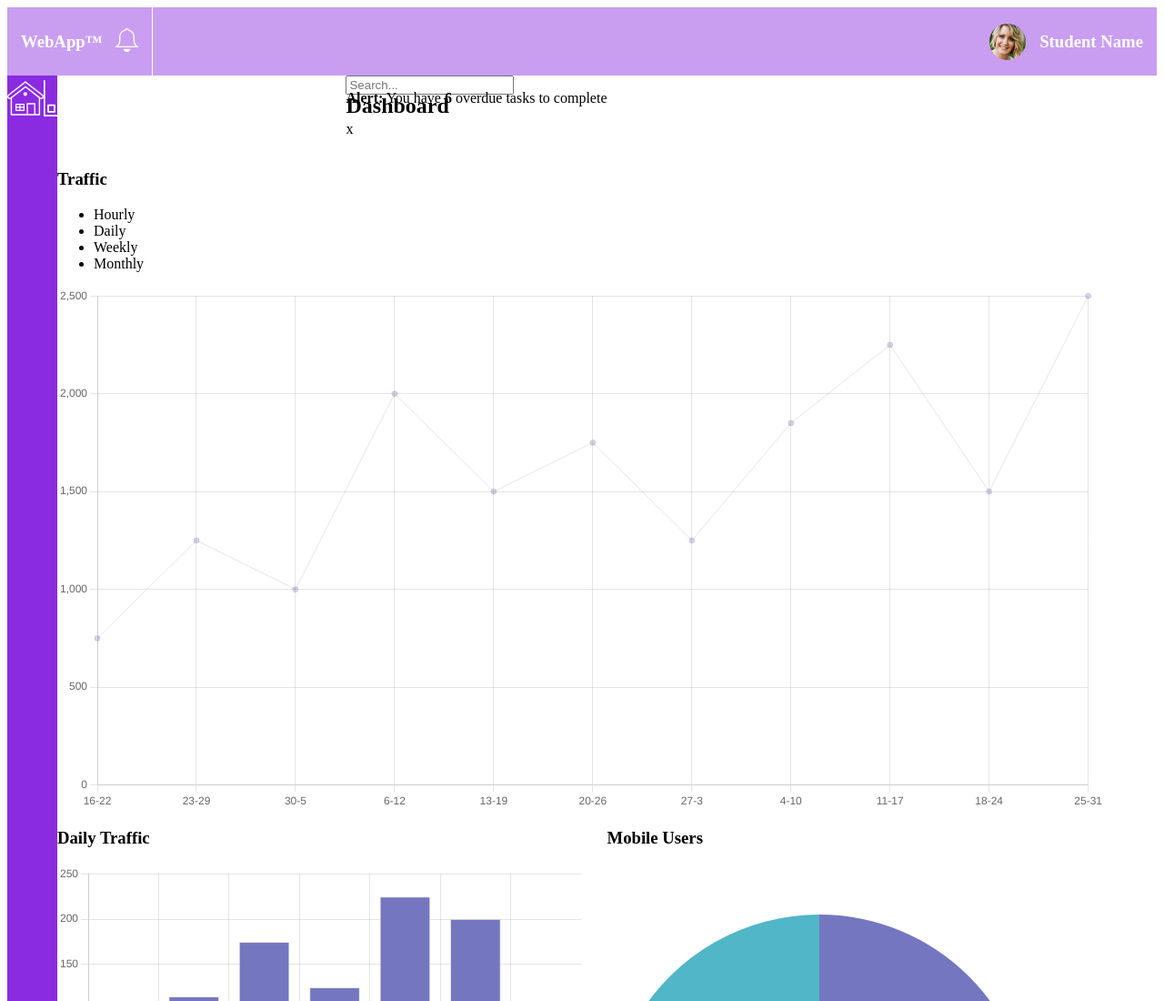
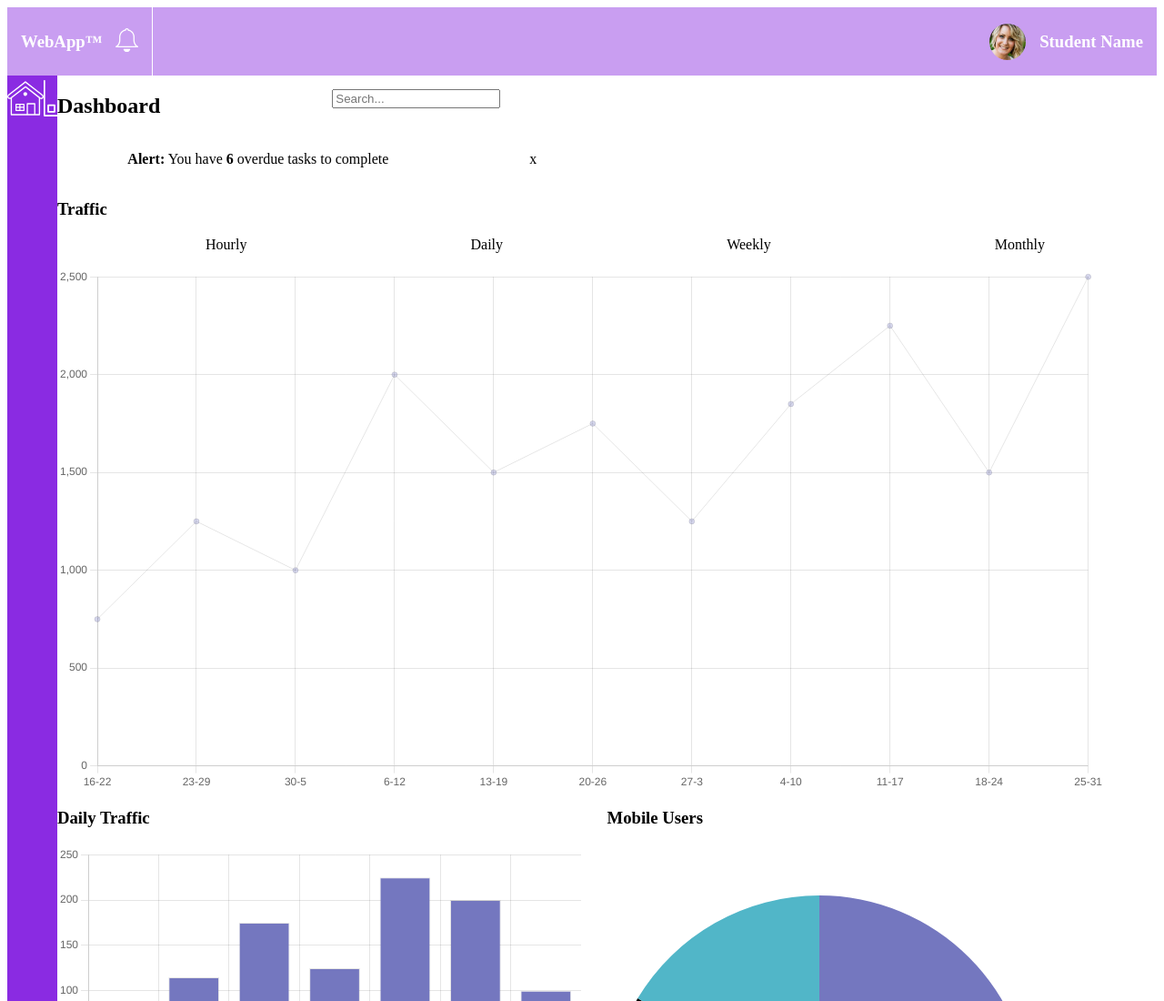
Before and after one commit to joshigwe777/Tech-Degree-Project-7, a plain HTML site: page index.html in a window 1280 px wide. Shown: the top 1100 px of the page at 91% size. Drawn offline with nearby package versions, Linux system fonts and the light colour scheme.

Commit message:
css updates

```diff
--- a/css/styles.css
+++ b/css/styles.css
@@ -80,7 +80,7 @@ header {
     grid-template-columns: 1fr 1fr;
     grid-template-areas:
     "headline search"
-    "alert";
+    "alert alert";
 }
 
 
@@ -90,16 +90,32 @@ header {
 
 .main-header-search {
     grid-area: search;
+    padding-top: 15px;
+    padding: auto;
 }
 
 .alert {
     grid-area: alert;
+}
+.alert-banner {
+    display: flex;
+    flex-direction: row;
+    justify-content: space-around;
 }
 
 svg {
     width: 50px;
     height: 50px;
 }
+
+.traffic-nav {
+    display: flex;
+    flex-direction: row;
+    justify-content: space-around;
+    list-style-type: none;
+}
+
+
 
 @media (min-width: 768px) {
     .grid-container {
```
